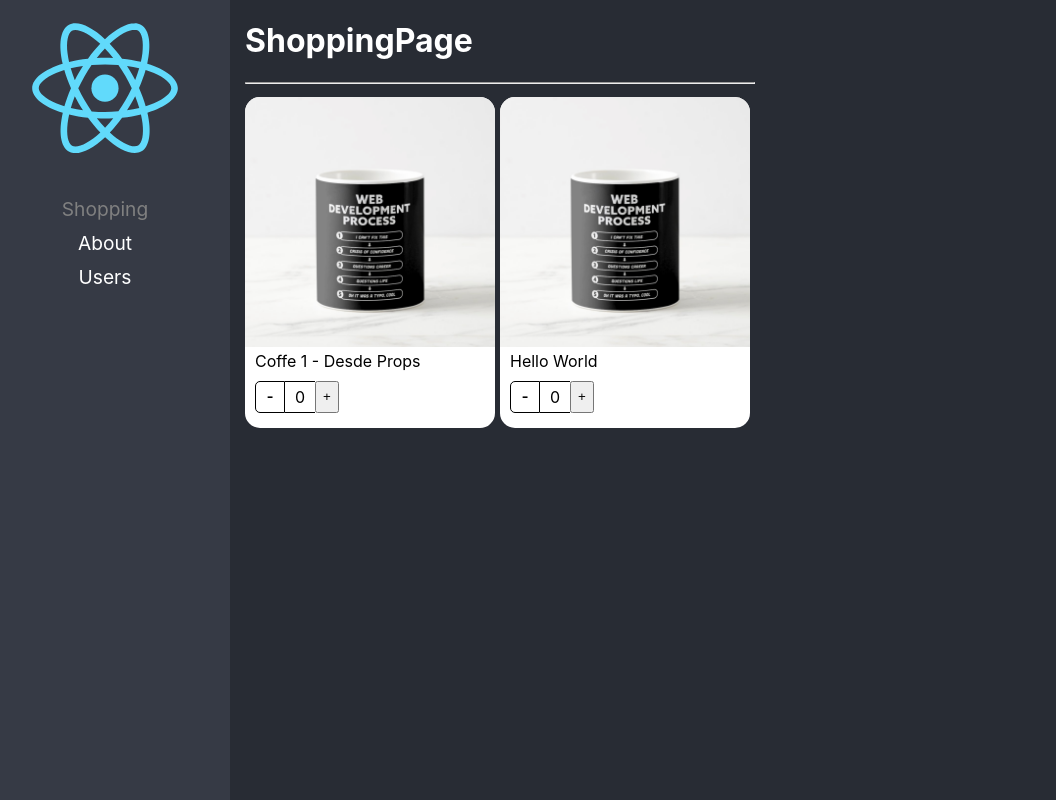
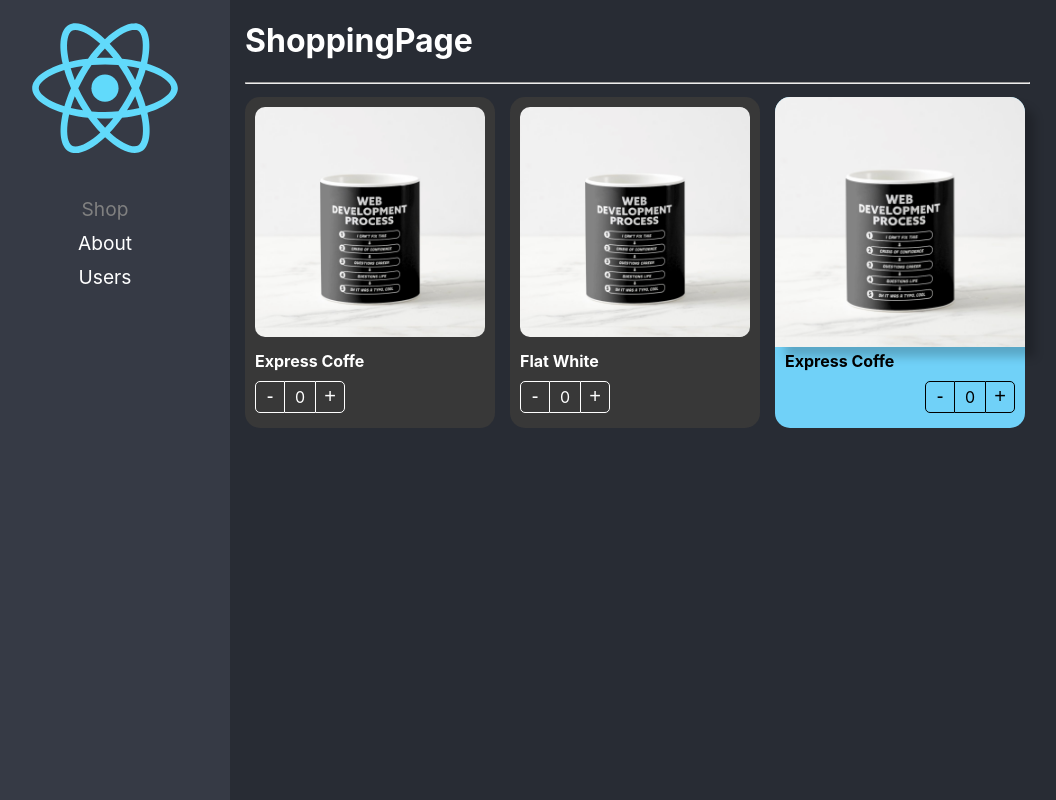
Before and after one commit to Sbaletta23/react-adv, a React (Create React App) app: page /shopping in a window 1280 px wide. Shown: the whole page, without its empty margins (20-1076 px from the left). Built offline with nearby package versions, Linux system fonts and the light colour scheme.

Commit message:
Component - Extend Styles

```diff
--- a/src/componentPatterns/components/ProductButtons.tsx
+++ b/src/componentPatterns/components/ProductButtons.tsx
@@ -3,14 +3,20 @@ import { ProductContext } from "./ProductCard"
 import styles from '../styles/styles.module.css';
 
 
+export interface Props {
+    className?: string;
+    style?: React.CSSProperties;
+}
 
-
-export const ProductButtons = () => {
+export const ProductButtons = ({className, style}: Props) => {
 
     const { handleClick, count } = useContext( ProductContext)
 
     return(
-        <div className={styles.buttonsContainer}>
+        <div
+            className={`${styles.buttonsContainer} ${ className }`}
+            style={style}
+            >
                 <button
                     className={styles.buttonMinus}
                     onClick={ () => handleClick(-1)}
@@ -19,7 +25,7 @@ export const ProductButtons = () => {
                 <div className={styles.countLabel}>{ count }</div>
 
                 <button
-                    className='styles.buttonAdd'
+                    className={`${styles.buttonAdd}`}
                     onClick={ () => handleClick(1) }
                     > + </button>
             </div>
--- a/src/componentPatterns/components/ProductCard.tsx
+++ b/src/componentPatterns/components/ProductCard.tsx
@@ -1,7 +1,7 @@
 import { createContext } from 'react';
 import { useProduct } from '../hooks/useProduct';
 import styles from '../styles/styles.module.css';
-import { ProductCardProps, ProductContextProps } from '../interface/interfaces';
+import {  Product, ProductContextProps } from '../interface/interfaces';
 
 
 
@@ -9,9 +9,15 @@ import { ProductCardProps, ProductContextProps } from '../interface/interfaces';
 export const ProductContext = createContext({} as ProductContextProps);
 const { Provider } = ProductContext;
 
+// Interface
+export interface Props {
+    product     :   Product;
+    children?   : React.ReactElement | React.ReactElement[];
+    className?: string;
+    style?: React.CSSProperties;
+}
 
-
-export const ProductCard = ({ children, product }: ProductCardProps) => {
+export const ProductCard = ({ children, product, className, style}: Props) => {
     const { count, handleClick } = useProduct();
 
     return (
@@ -20,7 +26,10 @@ export const ProductCard = ({ children, product }: ProductCardProps) => {
             handleClick,
             product
         }}>
-                <div className={ styles.productCard }>
+                <div
+                className={ `${styles.productCard} ${ className }`}
+                style={ style }
+                >
 
                     {children}
 
--- a/src/componentPatterns/components/ProductImage.tsx
+++ b/src/componentPatterns/components/ProductImage.tsx
@@ -4,8 +4,14 @@ import noImage from '../assets/no-image.jpg';
 import styles from '../styles/styles.module.css'
 
 
+export interface Props {
+    img?: string;
+    className?: string;
+    style?: React.CSSProperties;
+}
 
-export const ProductImage = ( {img = ''}) => {
+
+export const ProductImage = ( {img , className, style}: Props) => {
 
     const { product } = useContext( ProductContext );
     let imgToShow: string;
@@ -18,6 +24,11 @@ export const ProductImage = ( {img = ''}) => {
         imgToShow = noImage;
     }
     return(
-        <img className={styles.productImg} src={ imgToShow } alt="Product" />
+        <img
+            className={`${styles.productImg} ${ className }`}
+            src={ imgToShow }
+            alt="Product"
+            style={ style}
+            />
     )
 }
--- a/src/componentPatterns/components/ProductTitle.tsx
+++ b/src/componentPatterns/components/ProductTitle.tsx
@@ -3,12 +3,21 @@ import { ProductContext } from "./ProductCard";
 import styles from '../styles/styles.module.css';
 
 
-export const ProductTitle = ({title} : {title?: string}) => {
+export interface Props {
+    className?: string
+    title?: string;
+    style?: React.CSSProperties;
+}
+
+export const ProductTitle = ({title, className, style}: Props) => {
 
     const { product } = useContext( ProductContext );
 
     return(
-        <span className={styles.productDescription}>
+        <span
+            className={`${styles.productDescription} ${ className }`}
+            style={style}
+            >
             { title ? title : product.title }
         </span>
     )
--- a/src/componentPatterns/components/index.ts
+++ b/src/componentPatterns/components/index.ts
@@ -10,7 +10,6 @@ export { ProductImage } from './ProductImage';
 export { ProductTitle } from './ProductTitle';
 
 // Le asignamos a las props del HOC dichos Componentes
-
 export const ProductCard: ProductCardHOCProps = Object.assign( ProductCardHOC, {
     Title: ProductTitle,
     Image: ProductImage,
--- a/src/componentPatterns/pages/ShoppingPage.tsx
+++ b/src/componentPatterns/pages/ShoppingPage.tsx
@@ -1,9 +1,9 @@
 import {  ProductButtons, ProductCard, ProductImage, ProductTitle} from '../components';
-
+import '../styles/custom-styles.css'
 
 const data = {
     id: '1',
-    title: 'Coffe 1 - Desde Props',
+    title: 'Express Coffe',
     img: './coffee-mug.png'
 }
 
@@ -14,20 +14,46 @@ export const ShoppingPage = () => (
         <div style={{
             display: 'flex',
             flexDirection: 'row',
-            flexWrap: 'wrap'
+            flexWrap: 'wrap',
+            gap: '10px'
         }}>
 
             {/* Compound Component Pattern - HOCs */}
-            <ProductCard product={ data }>
-                <ProductCard.Image />
-                <ProductCard.Title/>
-                <ProductCard.Buttons />
+            <ProductCard
+                product={ data }
+                className="bg-dark text-white"
+            >
+                <ProductCard.Image className='custom-img' />
+                <ProductCard.Title className="text-bold"/>
+                <ProductCard.Buttons className="custom-buttons"/>
             </ProductCard>
 
-            <ProductCard product={ data }>
-                <ProductImage/>
-                <ProductTitle title='Hello World' />
-                <ProductButtons/>
+            <ProductCard
+                product={ data }
+                className="bg-dark text-white"
+            >
+                <ProductImage className='custom-img' img={''}/>
+                <ProductTitle title='Flat White' className="text-bold"/>
+                <ProductButtons className="custom-buttons" />
+            </ProductCard>
+
+            <ProductCard
+                product={ data }
+                style={{
+                    backgroundColor: '#70D1F8'
+                }}
+
+            >
+                <ProductImage style={{
+                    boxShadow: '10px 10px 10px rgba(0,0,0,0.2)'
+                }}/>
+                <ProductTitle style={{
+                    fontWeight: 'bold'
+                }}/>
+                <ProductButtons style={{
+                    display: 'flex',
+                    justifyContent: 'end'
+                }} />
             </ProductCard>
         </div>
     </div>
--- /dev/null
+++ b/src/componentPatterns/styles/custom-styles.css
@@ -0,0 +1,24 @@
+
+
+.bg-dark {
+    background-color: rgb(56, 56, 56);
+}
+
+.text-white {
+    color: white;
+}
+
+.text-bold {
+    font-weight: bold;
+}
+
+.custom-img {
+    padding: 10px;
+    border-radius: 20px;
+    width: calc( 100% - 20px );
+}
+
+.custom-buttons button, .custom-buttons div{
+    color: #fff;
+    border-color: #fff ;
+}
--- a/src/router/Navigation.tsx
+++ b/src/router/Navigation.tsx
@@ -17,7 +17,7 @@ return (
                 <img src={logo} alt="logo" />
                 <ul>
                     <li>
-                        <NavLink to="/shopping" className={ ({isActive}) => isActive ? 'active' : '' } end >Shopping</NavLink>
+                        <NavLink to="/shopping" className={ ({isActive}) => isActive ? 'active' : '' } end >Shop</NavLink>
                     </li>
 
                     <li>
```
Also changed, not shown: src/componentPatterns/interface/interfaces.ts (+9 -9 lines).
